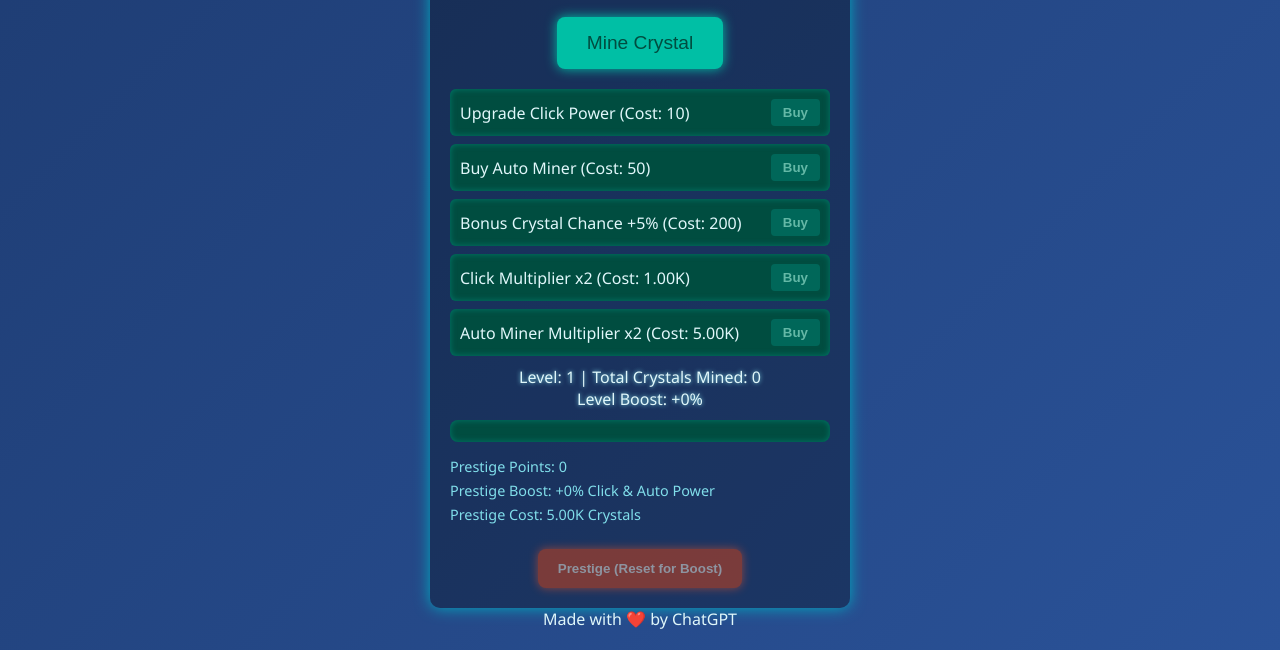
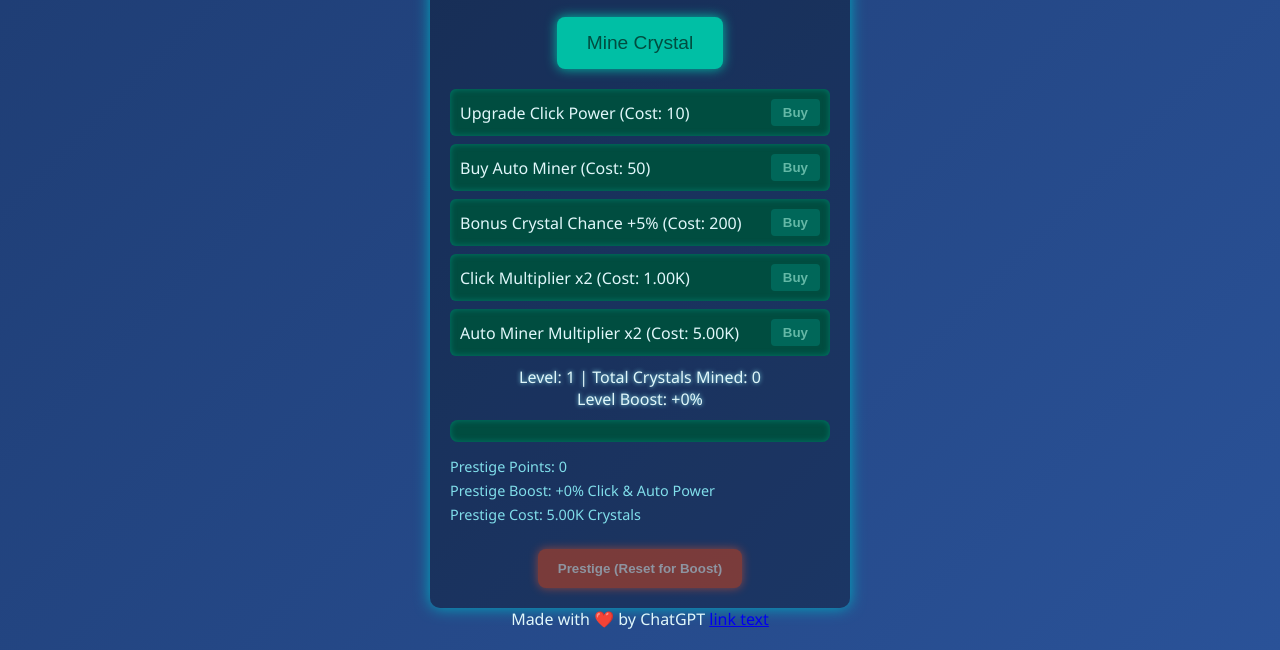
Before and after one commit to Outjt/test, a plain HTML site: page index.html in a window 1280 px wide. Shown: the part 187-837 px from the top of the page. Drawn offline with Linux system fonts and the light colour scheme.

Commit message:
Update index.html

```diff
--- a/index.html
+++ b/index.html
@@ -201,7 +201,8 @@
   </div>
 </div>
 
-<footer>Made with ❤️ by ChatGPT</footer>
+<footer>Made with ❤️ by ChatGPT
+<a href="www.google.com">link text</a></footer>
 
 <script>
   // Helper: Format numbers with suffixes
```
